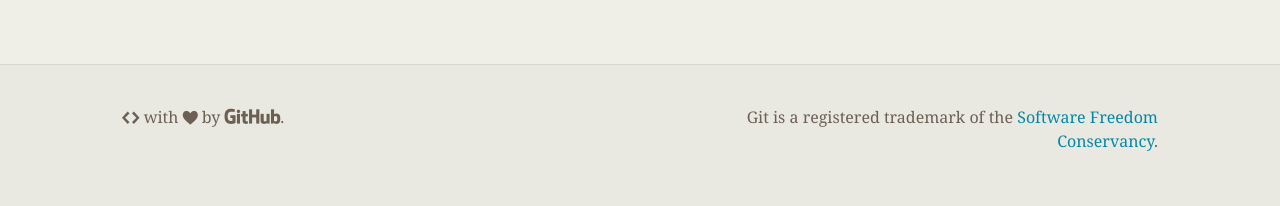
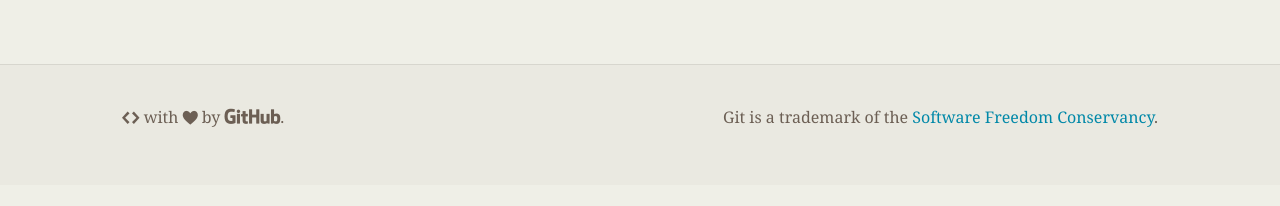
Before and after one commit to git-lfs/git-lfs.github.com, a Jekyll site: the page built from index.html, in a window 1280 px wide. Shown: the part 1371-1577 px from the top of the page. Built offline with Jekyll 4.4.1, drawn with Linux system fonts in a browser that asks for light colours; after the commit the page ends 1556 px from its top, so only the background shows below that.

Commit message:
don't break design maybe?

```diff
--- a/_includes/footer.html
+++ b/_includes/footer.html
@@ -7,7 +7,7 @@
     </div>
 
     <div class="column column-half">
-      <p class="sfc-link">Git is a registered trademark of the <a href="http://sfconservancy.org/">Software Freedom Conservancy</a>.</p>
+      <p class="sfc-link">Git is a trademark of the <a href="http://sfconservancy.org/">Software Freedom Conservancy</a>.</p>
     </div>
 
   </div>
```
